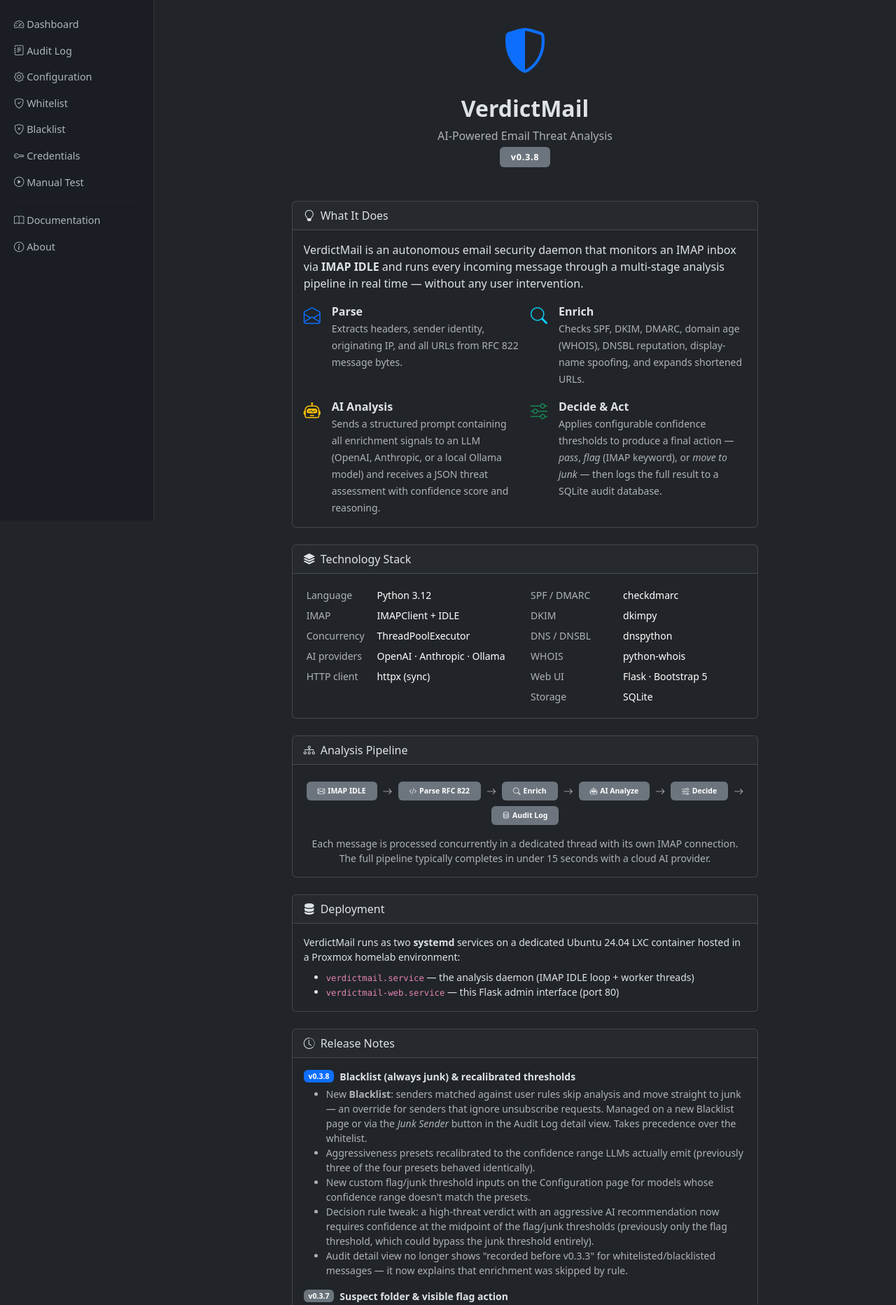
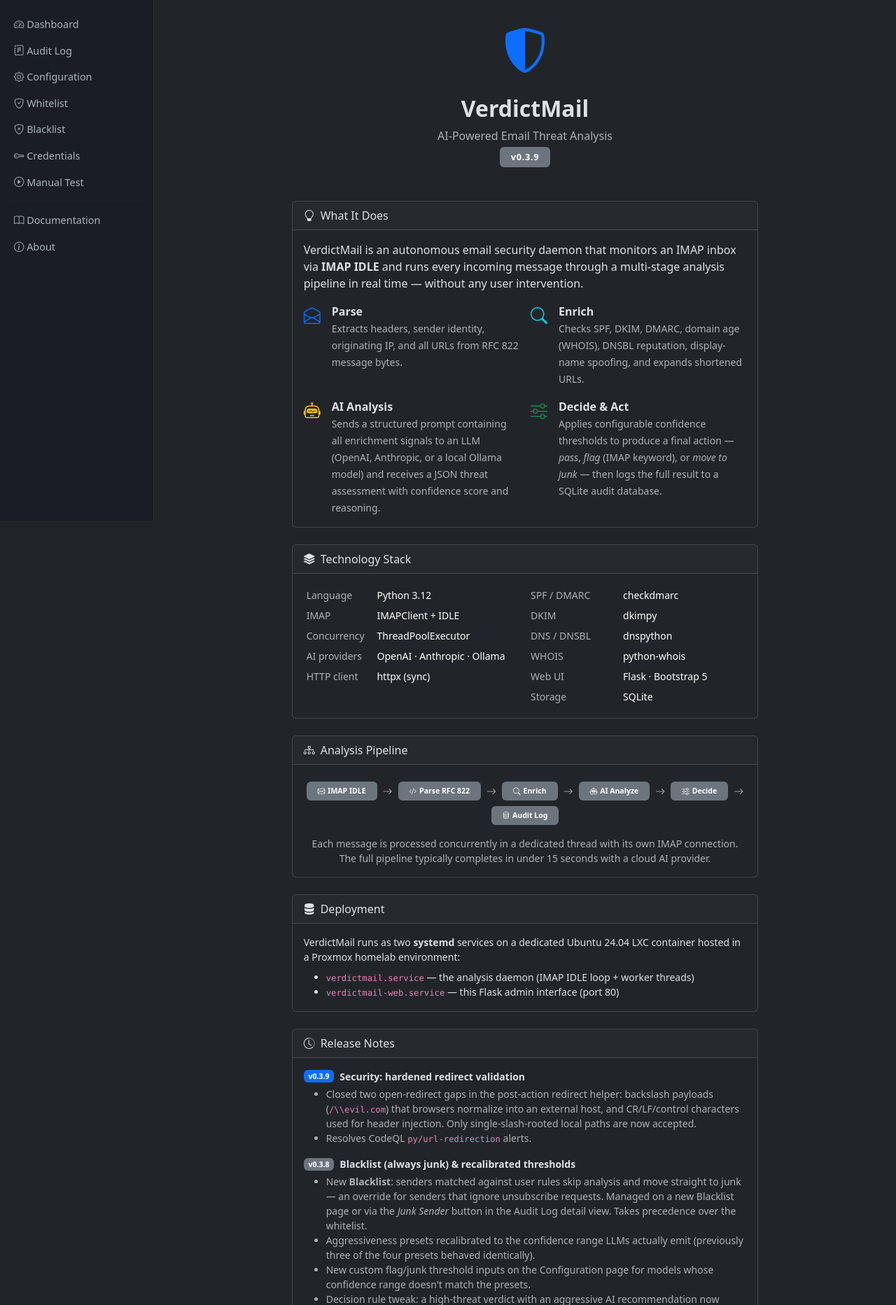
Before and after one commit to ascarola/verdictmail, a Flask app: template src/verdictmail/web/templates/about.html in a window 1280 px wide. Shown: the part 56-1921 px from the top of the page at 70% size. Run offline with Flask 3, Linux system fonts and the light colour scheme; the template is opened without the code that fills it, so the values that code supplies are empty.

Commit message:
v0.3.9 — version bump and release notes for redirect hardening
Bumps the displayed version to 0.3.9 across the README badge, docs page,
and About page (header, release-notes card, footer), and adds v0.3.9
release notes. The code fix itself shipped in a13ed45/3a241df; this tags
it as a published patch release so the release artifact contains the
open-redirect hardening (the v0.3.8 tag predates it).

Co-Authored-By: Claude Opus 4.8 <noreply@anthropic.com>

```diff
--- a/src/verdictmail/web/templates/about.html
+++ b/src/verdictmail/web/templates/about.html
@@ -11,7 +11,7 @@
       <h2 class="mt-3 fw-bold">VerdictMail</h2>
       <p class="text-muted mb-1">AI-Powered Email Threat Analysis</p>
       <span class="badge bg-secondary px-3 py-2" style="font-size:.8rem;letter-spacing:.05em">
-        v0.3.8
+        v0.3.9
       </span>
     </div>
 
@@ -149,7 +149,18 @@
 
         <div class="mb-3">
           <div class="d-flex align-items-center gap-2 mb-1">
-            <span class="badge bg-primary">v0.3.8</span>
+            <span class="badge bg-primary">v0.3.9</span>
+            <strong>Security: hardened redirect validation</strong>
+          </div>
+          <ul class="mb-0 text-muted">
+            <li>Closed two open-redirect gaps in the post-action redirect helper: backslash payloads (<code>/\\evil.com</code>) that browsers normalize into an external host, and CR/LF/control characters used for header injection. Only single-slash-rooted local paths are now accepted.</li>
+            <li>Resolves CodeQL <code>py/url-redirection</code> alerts.</li>
+          </ul>
+        </div>
+
+        <div class="mb-3">
+          <div class="d-flex align-items-center gap-2 mb-1">
+            <span class="badge bg-secondary">v0.3.8</span>
             <strong>Blacklist (always junk) &amp; recalibrated thresholds</strong>
           </div>
           <ul class="mb-0 text-muted">
@@ -219,7 +230,7 @@
         <h5 class="mt-2 mb-1">A. Scarola</h5>
         <p class="text-muted small mb-3">Creator &amp; Developer</p>
         <div class="d-flex justify-content-center gap-4 small text-muted">
-          <span><i class="bi bi-tag me-1"></i>Version <strong class="text-light">0.3.8</strong></span>
+          <span><i class="bi bi-tag me-1"></i>Version <strong class="text-light">0.3.9</strong></span>
           <span><i class="bi bi-calendar me-1"></i>2026</span>
           <a href="https://github.com/ascarola/verdictmail" target="_blank" class="text-muted text-decoration-none"><i class="bi bi-github me-1"></i>github.com/ascarola/verdictmail</a>
         </div>
--- a/src/verdictmail/web/templates/docs.html
+++ b/src/verdictmail/web/templates/docs.html
@@ -37,7 +37,7 @@
        style="overflow-y:auto; max-height:calc(100vh - 72px)">
 
     <h4 class="mb-1"><i class="bi bi-book me-2"></i>Documentation</h4>
-    <p class="text-muted small mb-4">VerdictMail — AI Email Threat Analysis Platform &nbsp;·&nbsp; v0.3.8</p>
+    <p class="text-muted small mb-4">VerdictMail — AI Email Threat Analysis Platform &nbsp;·&nbsp; v0.3.9</p>
 
     <!-- ================================================================ -->
     <h5 class="doc-anchor" id="overview">Overview</h5>
```
Also changed, not shown: README.md.
